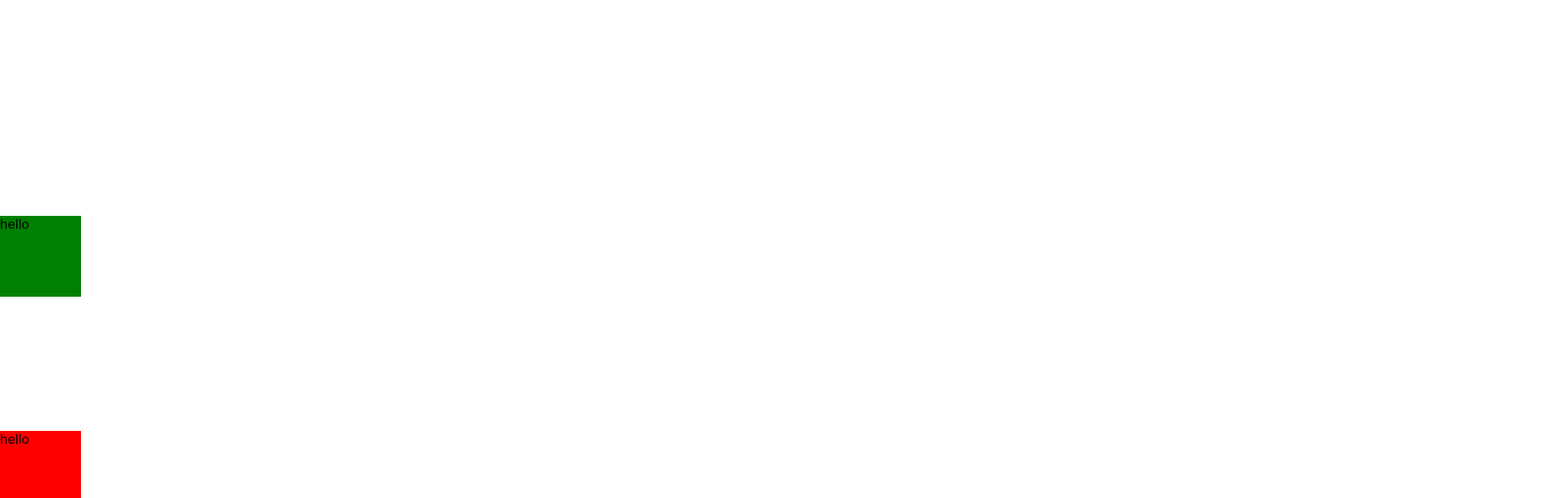
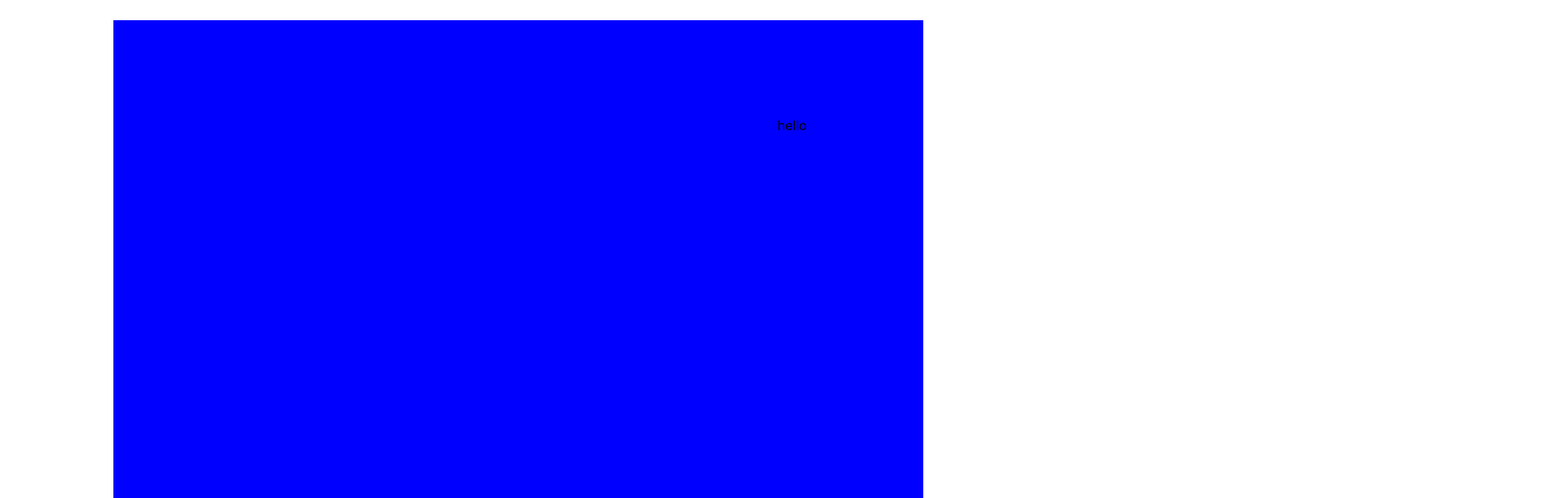
Before and after one commit to pmac1687/asteroids-react, a React (Create React App) app in the folder asteroids/: page / in a window 1280 px wide. Both pictures are taken after a click on the button "Start Game". Shown: the top 616 px of the page at 81% size, 1920 px wide, since content can reach past the window. Built offline with nearby package versions, Linux system fonts and the light colour scheme.

Commit message:
added movements, gameboard, fps

```diff
--- a/asteroids/package.json
+++ b/asteroids/package.json
@@ -8,9 +8,11 @@
     "@testing-library/user-event": "^12.6.0",
     "@types/jest": "^26.0.15",
     "@types/node": "^12.0.0",
-    "@types/react": "^16.9.53",
+    "@types/react": "^16.9.8",
     "@types/react-dom": "^16.9.8",
+    "d3": "^6.3.1",
     "react": "^17.0.1",
+    "react-d3": "^0.4.0",
     "react-dom": "^17.0.1",
     "react-scripts": "4.0.1",
     "typescript": "^4.0.3",
@@ -42,6 +44,7 @@
   },
   "devDependencies": {
     "@testing-library/dom": "^7.29.2",
+    "@types/d3": "^6.2.0",
     "@typescript-eslint/eslint-plugin": "^4.12.0",
     "@typescript-eslint/parser": "^4.12.0",
     "eslint": "^7.17.0",
--- a/asteroids/src/App.css
+++ b/asteroids/src/App.css
@@ -2,6 +2,7 @@
   height: 100vh;
   width: 100vw;
   display: grid;
+  align-content: center;
 }
 /* spaceship */
 #ship {
@@ -30,9 +31,17 @@
   display: grid;
 }
 /*enemy*/
-#enemy {
+.enemy {
   width: 100px;
   height: 100px;
   background-color: red;
   position: relative;
 }
+/*gameboard*/
+#game-board {
+  width: 1000px;
+  height: 750px;
+  background-color: blue;
+  justify-self: center;
+  display: none;
+}
--- a/asteroids/src/App.tsx
+++ b/asteroids/src/App.tsx
@@ -1,3 +1,4 @@
+/* eslint-disable prefer-const */
 /* eslint-disable @typescript-eslint/no-unused-vars */
 /* eslint-disable react/react-in-jsx-scope */
 import React, { useState } from 'react';
@@ -5,70 +6,160 @@ import React, { useState } from 'react';
 import './App.css';
 import GameMenu from './GameMenu';
 import Ship from './Ship';
-import Enemy from './Enemy';
-import { ReactElement } from 'react';
+import * as ReactDOM from 'react-dom';
+
 ///import GameMenu from './App';
 
 function App() {
     ///come in and pass random properties for speen andirection and spawn blah when instantiating
     const [show, setShow] = useState(true);
     const [enemyCount, setEnemyCount] = useState(4);
-    const [enemyArray, setEnemyArray] = useState<Array<ReactElement>>([]);
+    const [enemyArray, setEnemyArray] = useState<JSX.Element[]>([<div key="2">hello</div>]);
+    const [gameOver, setGameOver] = useState(false);
     ///const hello = ['helllo', 'goodbye', 'bye'];
     function onClick() {
         setShow(false);
         ///const shipRect = document.getElementById('ship');
         const shipAdj = document.getElementById('ship-cont');
+        const gMenu = document.getElementById('game-menu');
+        gMenu?.remove();
+        const gBoard = document.getElementById('game-board');
+        if (gBoard) {
+            gBoard.style.display = 'block';
+        }
         if (shipAdj) {
-            shipAdj.style.display = 'none';
+            shipAdj.remove();
         }
         populateEnenmies();
+        startInterval();
     }
-    function populateEnenmies() {
-        const arr = enemyArray;
-        const leftCoord = Math.floor(Math.random() * 100 + 1);
-        const rightCoord = Math.floor(Math.random() * 100 + 1);
-        console.log(rightCoord);
-        console.log('left', leftCoord);
-        console.log(window.innerWidth);
-        const leftSideEnemy = (
-            <div title="-4" style={{ backgroundColor: 'blue', left: 1820, top: 630 }} key={enemyCount - 1} id="enemy">
+    function startInterval() {
+        const ids = setInterval(function () {
+            moveEnemies(ids);
+        }, 18);
+    }
+    // eslint-disable-next-line @typescript-eslint/no-empty-function
+    function moveEnemies(ids: NodeJS.Timeout) {
+        const arr = document.getElementsByClassName('enemy') as HTMLCollectionOf<HTMLElement>;
+        setGameOver(true);
+        console.log(ids);
+        console.log(gameOver);
+        /// dont lose this console.log or else prop assign doesnt work?
+        console.log('bebefore', arr[0].style);
+        let x;
+        for (x in arr) {
+            const ele = arr[x];
+            if (ele !== undefined) {
+                console.log('title', ele.title);
+                if (getEnemySpeed(ele) === '4') {
+                    if (enemyOnScreen(ele, ids, 'right', arr)) {
+                        moveEnemyRight(ele);
+                    }
+                }
+                if (getEnemySpeed(ele) === '-4') {
+                    if (enemyOnScreen(ele, ids, 'left', arr)) {
+                        moveEnemyLeft(ele);
+                    }
+                }
+            } else console.log('bad HTMLElement', ele);
+        }
+        console.log(ids);
+        ///return clearInterval(ids);
+    }
+    function getEnemySpeed(ele: HTMLElement) {
+        if (ele.title) {
+            return ele.title;
+        } else console.log('speed=0, ele.title undefined');
+    }
+    function enemyOnScreen(
+        ele: HTMLElement,
+        ids: NodeJS.Timeout,
+        direction: string,
+        arr: HTMLCollectionOf<HTMLElement>,
+    ) {
+        if (direction === 'right') {
+            if (parseInt(ele.style.left.replace('px', ''), 10) > 1000) {
+                console.log(arr);
+                ele.remove();
+                clearInterval(ids);
+                return;
+            } else return true;
+        }
+        if (direction === 'left') {
+            if (parseInt(ele.style.left.replace('px', ''), 10) < 1000) {
+                ele.remove();
+                clearInterval(ids);
+                return false;
+            } else return true;
+        }
+    }
+    function moveEnemyLeft(ele: HTMLElement) {
+        console.log('before', ele.style);
+        Object.assign(ele.style, {
+            left: `${parseInt(ele.style.left, 10) - 10}px`,
+        });
+        console.log('after', ele.style);
+    }
+    function moveEnemyRight(ele: HTMLElement) {
+        console.log('before', ele.style);
+        Object.assign(ele.style, {
+            left: `${parseInt(ele.style.left, 10) + 10}px`,
+        });
+        console.log('after', ele.style);
+    }
+    function getRandStartCoords() {
+        ///vh=65 is max for randowm generation?
+        const leftCoord = Math.floor(Math.random() * 65 + 1);
+        const rightCoord = Math.floor(Math.random() * 65 + 1);
+        return [leftCoord, rightCoord];
+    }
+    function getEnemyJSX(leftCoord: number, rightCoord: number) {
+        const enemy1 = `enemy${enemyCount}`;
+        const enemy2 = `enemy${enemyCount}`;
+        let leftSideEnemy = (
+            <div
+                title="4"
+                style={{ backgroundColor: 'blue', left: 0, top: `${leftCoord}vh` }}
+                key={enemyArray.length}
+                id={enemy1}
+                className="enemy"
+            >
                 hello
             </div>
         );
-        const rightSideEnemy = (
-            <div style={{ backgroundColor: 'green' }} key={enemyCount} id="enemy">
+        let rightSideEnemy = (
+            <div
+                className="enemy"
+                style={{ backgroundColor: 'green', left: 1800, top: `${rightCoord}vh` }}
+                key={enemyArray.length + 1}
+                id={enemy2}
+                title="-4"
+            >
                 hello
             </div>
         );
-        console.log(leftSideEnemy);
-        enemyArray?.push(leftSideEnemy);
-        enemyArray?.push(rightSideEnemy);
-        console.log(leftSideEnemy);
-        /*for (let x = 0; x < 2; x++) {
-            const enemy = (
-                <div style={{ backgroundColor: 'blue' }} key={x} id="enemy">
-                    hello
-                </div>
-            );
-            if (arr) {
-                arr.push(enemy);
-            }
-        }*/
-        console.log(arr);
-        setEnemyCount(2);
+        return [leftSideEnemy, rightSideEnemy];
+    }
+    function populateEnenmies() {
+        setEnemyArray([]);
+        const arr = enemyArray;
+        const [leftCoord, rightCoord] = getRandStartCoords();
+        const [leftSideEnemy, rightSideEnemy] = getEnemyJSX(leftCoord, rightCoord);
+        arr.push(leftSideEnemy);
+        arr.push(rightSideEnemy);
+        ReactDOM.render([leftSideEnemy, rightSideEnemy], document.getElementById('enemy-cont'));
+        setEnemyCount(enemyCount + 2);
         setEnemyArray(arr);
     }
     return (
         <div id="App" className="App">
-            <GameMenu show={show} onClick={onClick} />
-            <Ship />
-            <div>
-                {enemyArray?.map((item, index) => {
-                    return <div key={index}>{item}</div>;
-                })}
+            <div id="game-menu">
+                <GameMenu show={show} onClick={onClick} />
             </div>
-            <Enemy />
+            <div id="game-board">
+                <Ship />
+                <div id="enemy-cont"></div>
+            </div>
         </div>
     );
 }
```
Also changed, not shown: asteroids/src/Utils.ts (added, +32 -0 lines), 2 other files (tests, documents, lock files or other folders).
